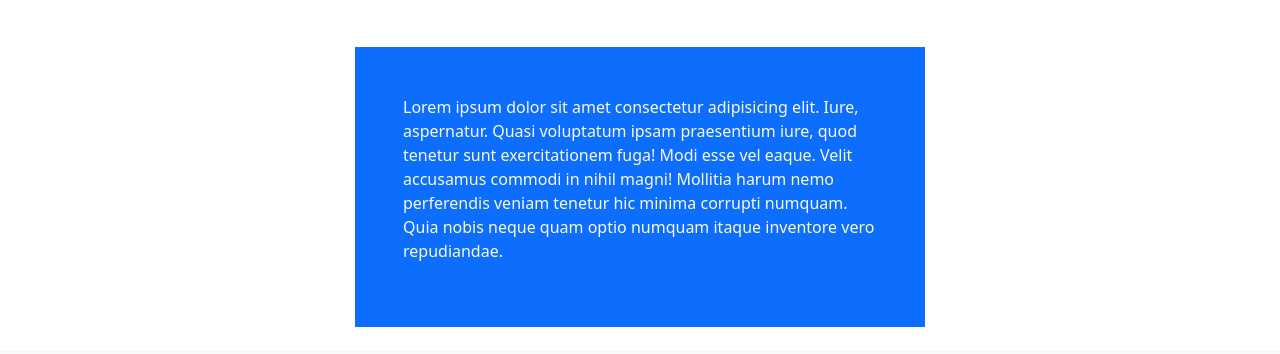
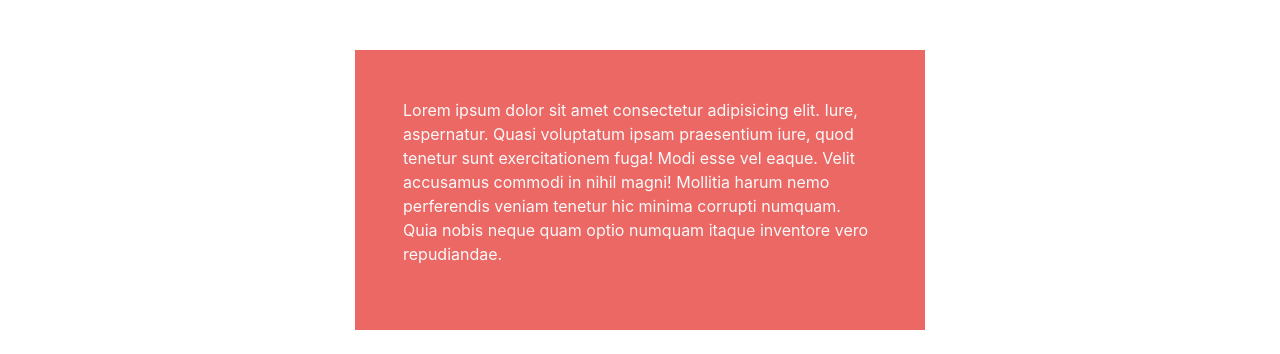
Before and after one commit to HorrorSenpai123/webDeverlop1, a plain HTML site: page index.html in a window 1280 px wide. Shown: the part 57-411 px from the top of the page. Drawn offline with nearby package versions, Linux system fonts and the light colour scheme; a web font is replaced by a local one.

Commit message:
Update index.html

```diff
--- a/index.html
+++ b/index.html
@@ -4,7 +4,8 @@
     <meta charset="UTF-8">
     <meta name="viewport" content="width=device-width, initial-scale=1.0">
     <title>Learn Boostrap</title>
-    <link rel="stylesheet" href="https://cdn.jsdelivr.net/npm/bootstrap@5.3.2/dist/css/bootstrap.min.css">
+    <!--<link rel="stylesheet" href="https://cdn.jsdelivr.net/npm/bootstrap@5.3.2/dist/css/bootstrap.min.css">-->
+    <link rel="stylesheet" href="https://cdn.jsdelivr.net/npm/bootswatch@4.5.2/dist/journal/bootstrap.min.css" integrity="sha384-QDSPDoVOoSWz2ypaRUidLmLYl4RyoBWI44iA5agn6jHegBxZkNqgm2eHb6yZ5bYs" crossorigin="anonymous">
     <link rel="stylesheet" href="style.css">
   </head>
 <body>
```
